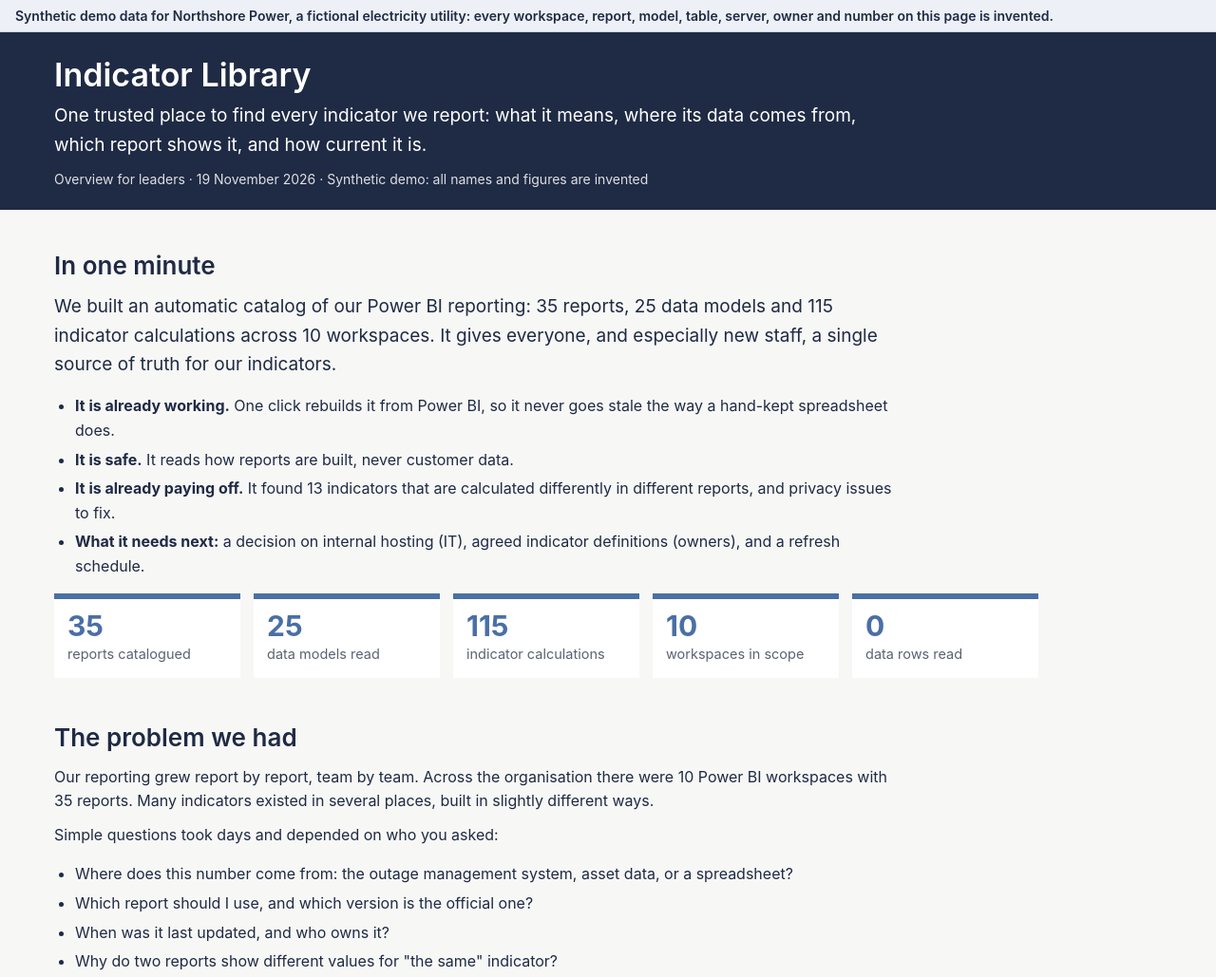
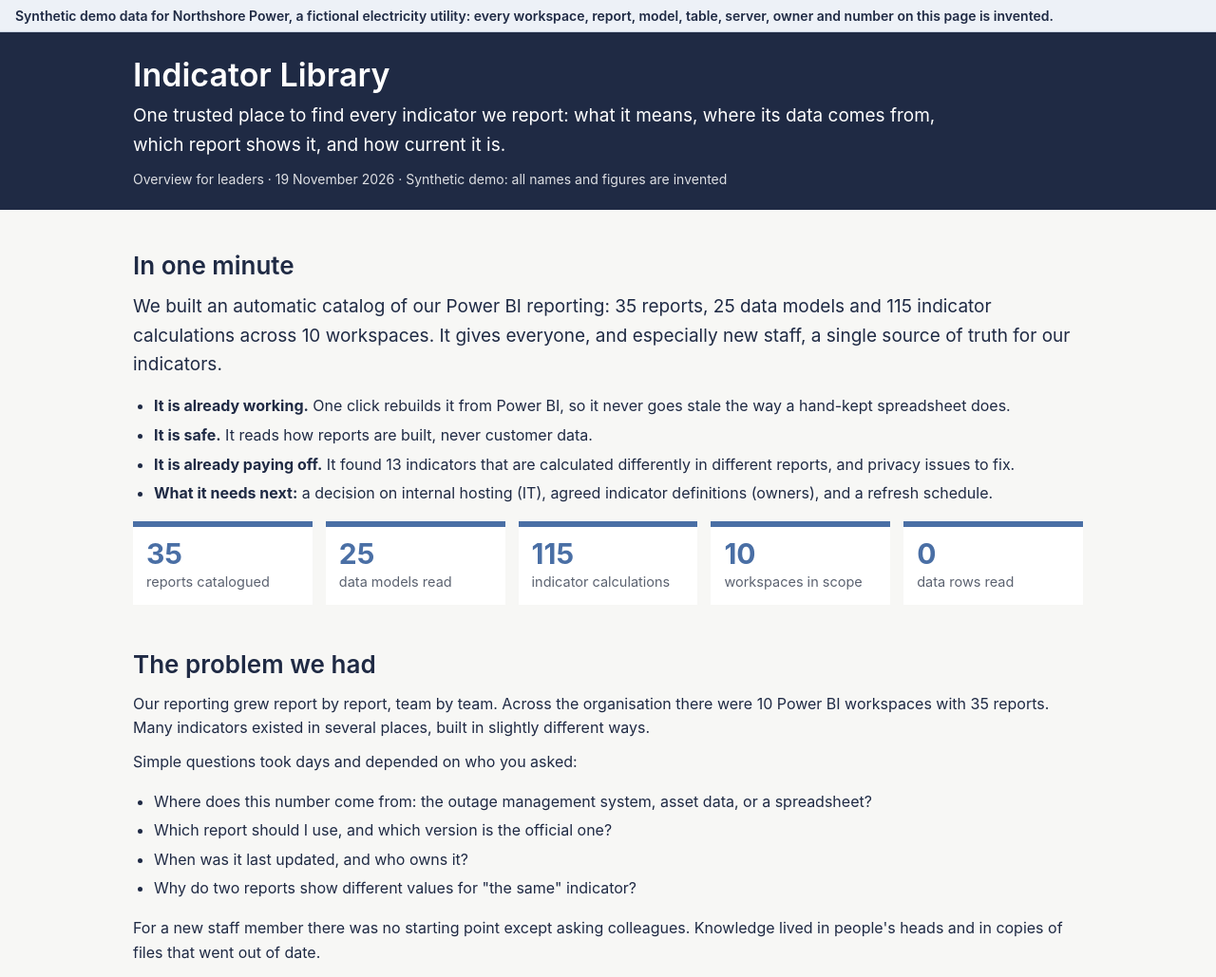
Before and after one commit to pvatsal237/pvatsal237.github.io, a plain HTML site: page indicator-library/docs/Indicator_Library_Leader_Overview.html in a window 1280 px wide. Shown: the top 1029 px of the page at 95% size. Drawn offline with Linux system fonts and the light colour scheme.

Commit message:
Add files via upload

```diff
--- a/indicator-library/docs/Indicator_Library_Leader_Overview.html
+++ b/indicator-library/docs/Indicator_Library_Leader_Overview.html
@@ -71,6 +71,10 @@ nav button.on{background:var(--surface);color:var(--accent);border-bottom-color:
 .callout{border-color:var(--calloutBorder);background:var(--tint);color:var(--calloutText)}
 
 /* portfolio polish */
+main{margin:0 auto;max-width:1000px;box-sizing:content-box}
+header{padding-left:max(57px,calc((100% - 1000px)/2)) !important;padding-right:max(57px,calc((100% - 1000px)/2)) !important}
+.safe,.ask{max-width:none}
+main p,main ul,main ol{max-width:none}
 header{background:#1F2A44 !important}
 th{background:#1F2A44}
 .bar-top:has(#q[style*="hidden"]){display:none}
```
